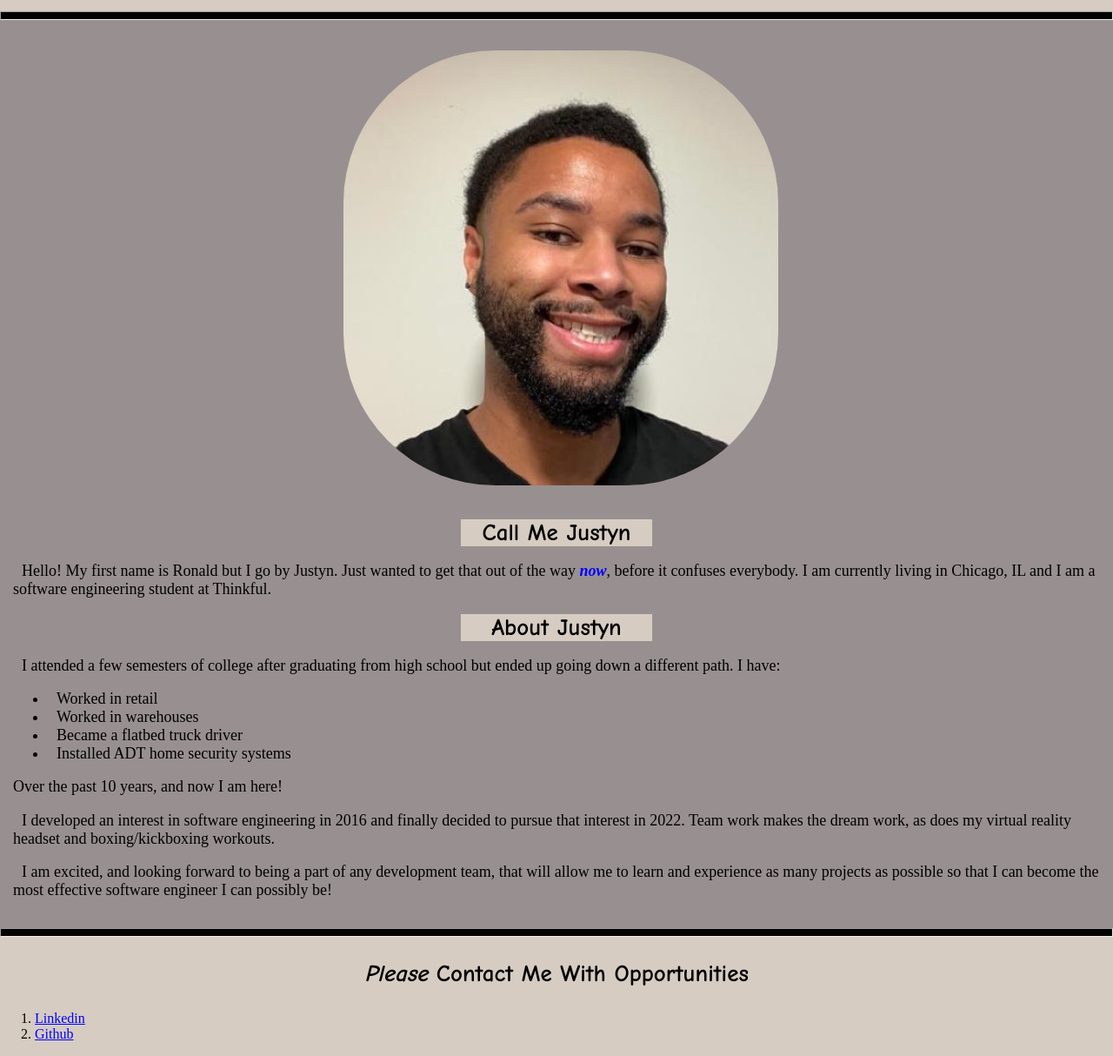
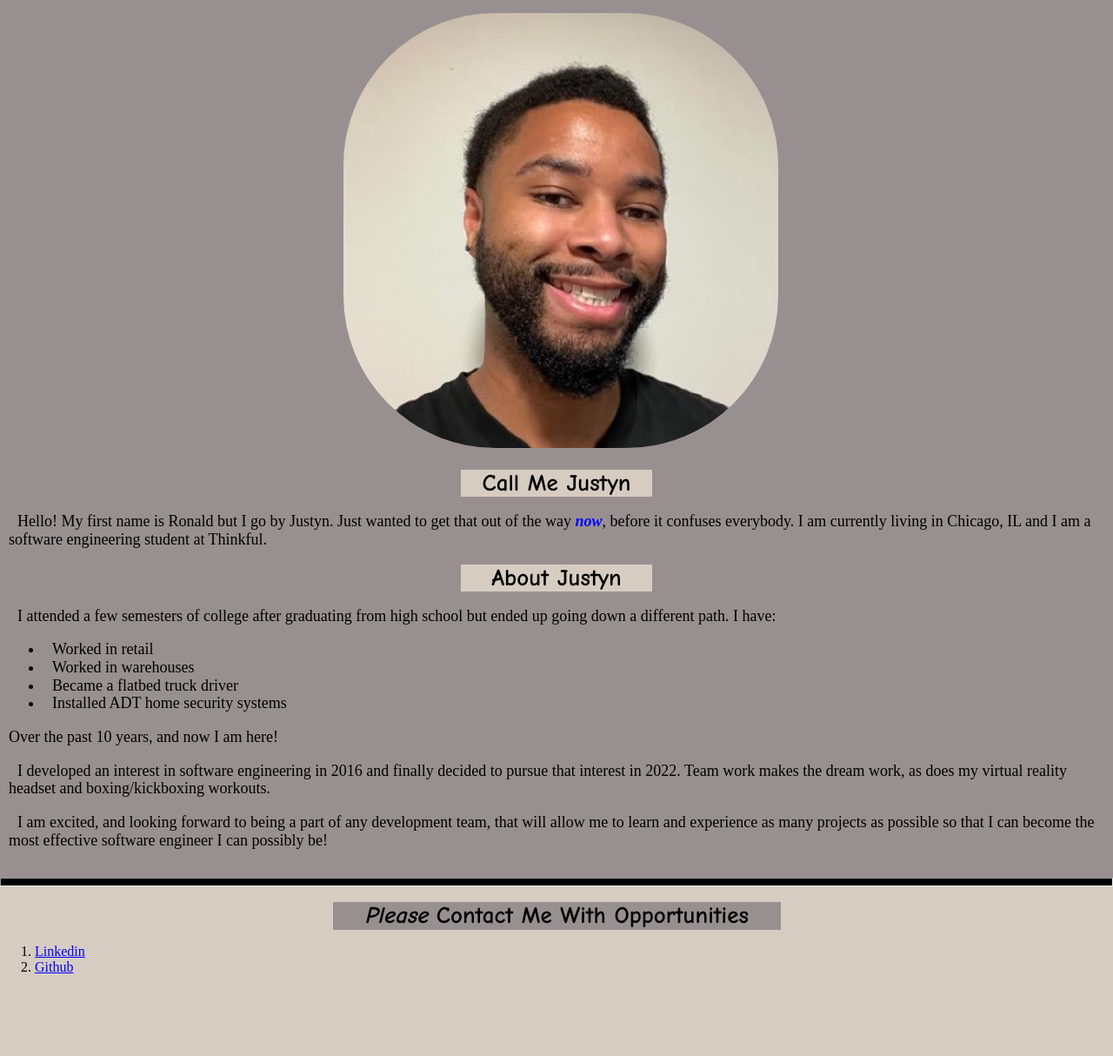
Before and after one commit to Just-Tryn-ToDevelop/About-Me-Project, a plain HTML site: page index.html in a window 1280 px wide. Shown: the part 89-1303 px from the top of the page at 87% size. After the commit the page ends 1226 px from the top, so only its background shows below. Drawn offline with nearby package versions, Linux system fonts and the light colour scheme; a script that the page names is missing.

Commit message:
Update style.css

```diff
--- a/style.css
+++ b/style.css
@@ -3,7 +3,7 @@ h1, h2, h3 { /*center, size and apply font to headings*/
   font-family: "comic sans ms", "arial";
   font-size: 27px;
 }
-.intro, .aboutme { /*creates a colored box around specified headings*/
+.intro, .aboutme { /*creates a colored box around headings in the main element*/
   background-color: #d6ccc2;
   width: 210px;
   margin: auto;
@@ -11,16 +11,27 @@ h1, h2, h3 { /*center, size and apply font to headings*/
   padding: 0px;
   padding-right: 10px;
 }
+.whoami, .contact { /* creates a colored box around the header and footer headings */
+  background-color: #989090;
+  width: 300px;
+  margin: auto;
+  /*border-radius: 50%;*/
+  padding: 0px;
+}
+.contact {
+  width: 515px;
+}
 header p { /* centers and applies font specifcally to content in header*/
   text-align: center;
   font-family: "arial", "serif";
 }
+
 img { /* styles the image background and rounds the corners of the border of the image*/
   border-radius: 35%;
-  margin-top: 20px;
-  margin-bottom: 35px;
+  margin-top: 15px;
+  margin-bottom: 20px;
 }
-.image {
+.image { /* aligns the image in the center via the div element */
 text-align: center;
 }
 main { /* indents and centers the content so that the words are not directly on the edge of the screen. Also changes the color of the background and size of the font */
@@ -30,7 +41,7 @@ main { /* indents and centers the content so that the words are not directly on
   padding-left: 10px;
   padding-right: 10px;
   font-size: 18px;
-  padding: 15px;
+  padding-bottom: 15px;
   font-family: "times new roman", "arial";
 }
 body { /* changes color of the background of the body */
@@ -39,10 +50,13 @@ body { /* changes color of the background of the body */
 .about { /* removes the indent style applied to the the rest of the content within the main element */
   text-indent: 0px;
 }
-.break, hr { /* sizes and colors the div and hr element */
+.break-bottom, .break-top, hr { /* sizes and colors the div and hr element */
   height: 8px;
   background-color: black;
   margin: 0px;
+}
+.break-bottom { /* puts a margin underneath the bottom hr element so that there is a separation between the hr element and the footer element */
+  margin-bottom: 20px;
 }
 /* makes the color of the links change depending on what the user does to the link */
 a:link {color: blue;}
```
